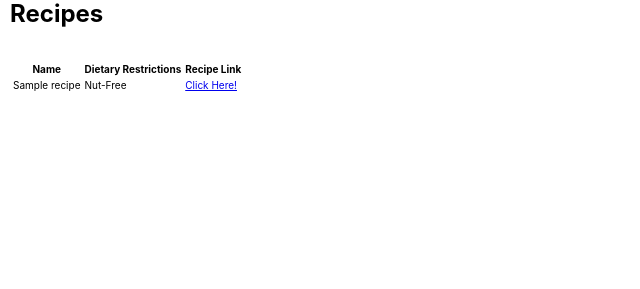
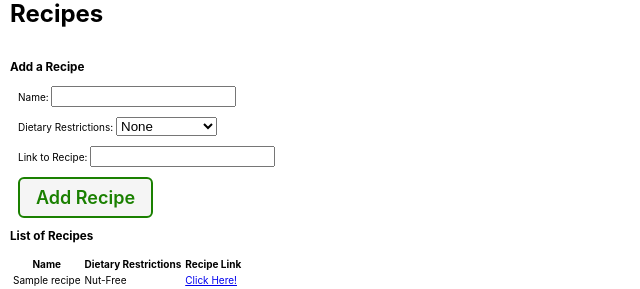
Before and after one commit to jessykim/dessert-collector-lab, a Django app: template main_app/templates/desserts/detail.html in a window 1280 px wide. Shown: the part 622-911 px from the top of the page, without its empty margins (0-640 px from the left). Before the commit the page ends 713 px from the top, so only its background shows below. Run offline with Django 4.2, Linux system fonts and the light colour scheme; the template is opened without the code that fills it: values that come from a table or form of the project are taken from there, others are empty; tables that the repository leaves empty hold one stand-in row (values such as "Sample post").

Commit message:
display add recipe form to dessert details page

```diff
--- a/main_app/templates/desserts/detail.html
+++ b/main_app/templates/desserts/detail.html
@@ -55,6 +55,16 @@
         alt="A kabob of kittens"
       /> {% endcomment %}
     </div>
+    <h3>Add a Recipe</h3>
+    <form
+      method="post"
+      class="subsection-content"
+    >
+      {% csrf_token %}
+      {{ recipe_form.as_p }}
+      <button type="submit" class="btn submit">Add Recipe</button>
+    </form>
+    <h3>List of Recipes</h3>
     <table>
       <thead>
         <tr><th>Name</th><th>Dietary Restrictions</th><th>Recipe Link</th></tr>
--- a/main_app/views.py
+++ b/main_app/views.py
@@ -16,7 +16,7 @@ def desserts_index(request):
 
 def desserts_detail(request, dessert_id):
   dessert = Dessert.objects.get(id=dessert_id)
-  recipe_form: RecipeForm()
+  recipe_form = RecipeForm()
   return render(request, 'desserts/detail.html', {
     'dessert': dessert,
     'recipe_form': recipe_form
```
